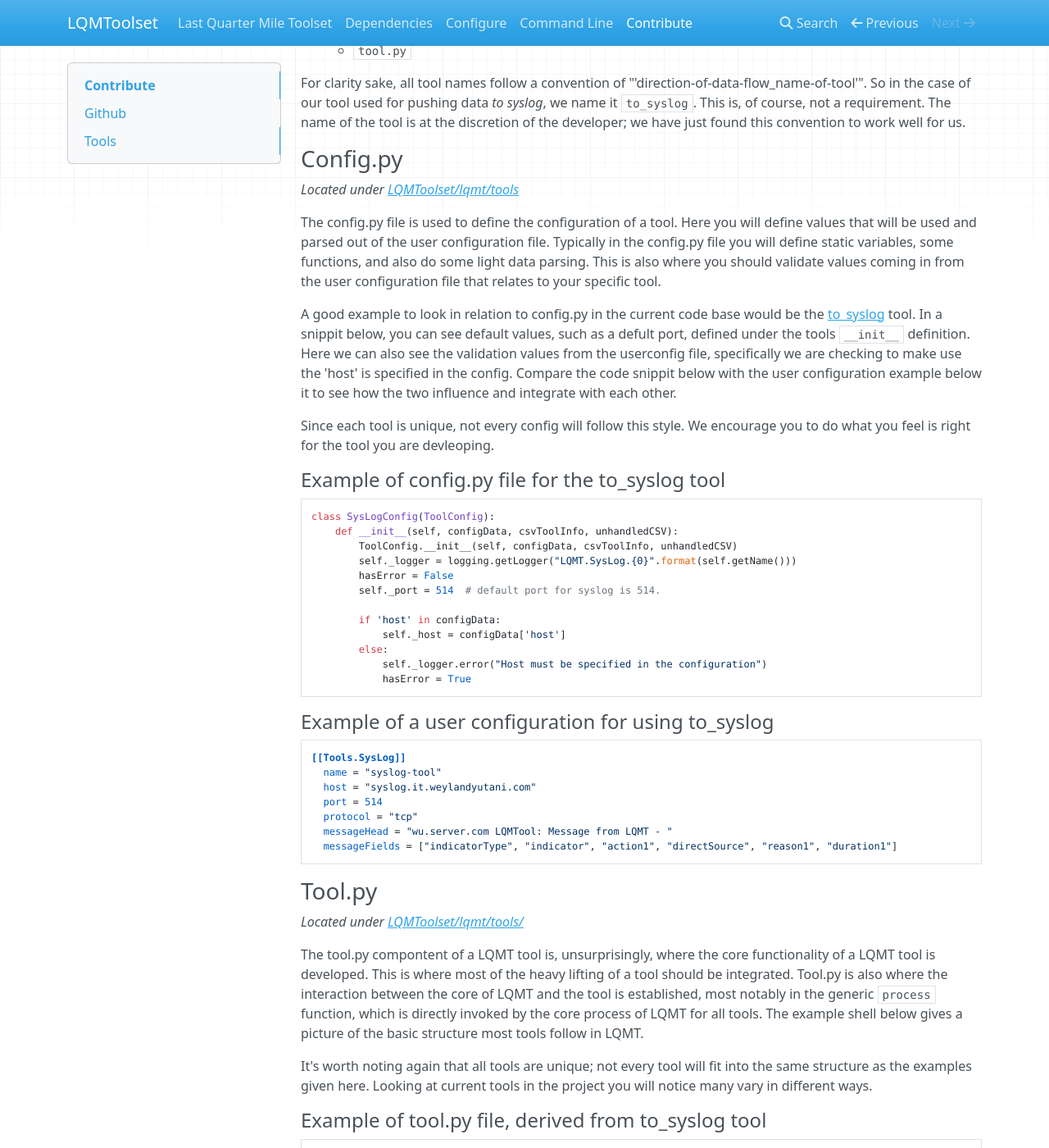
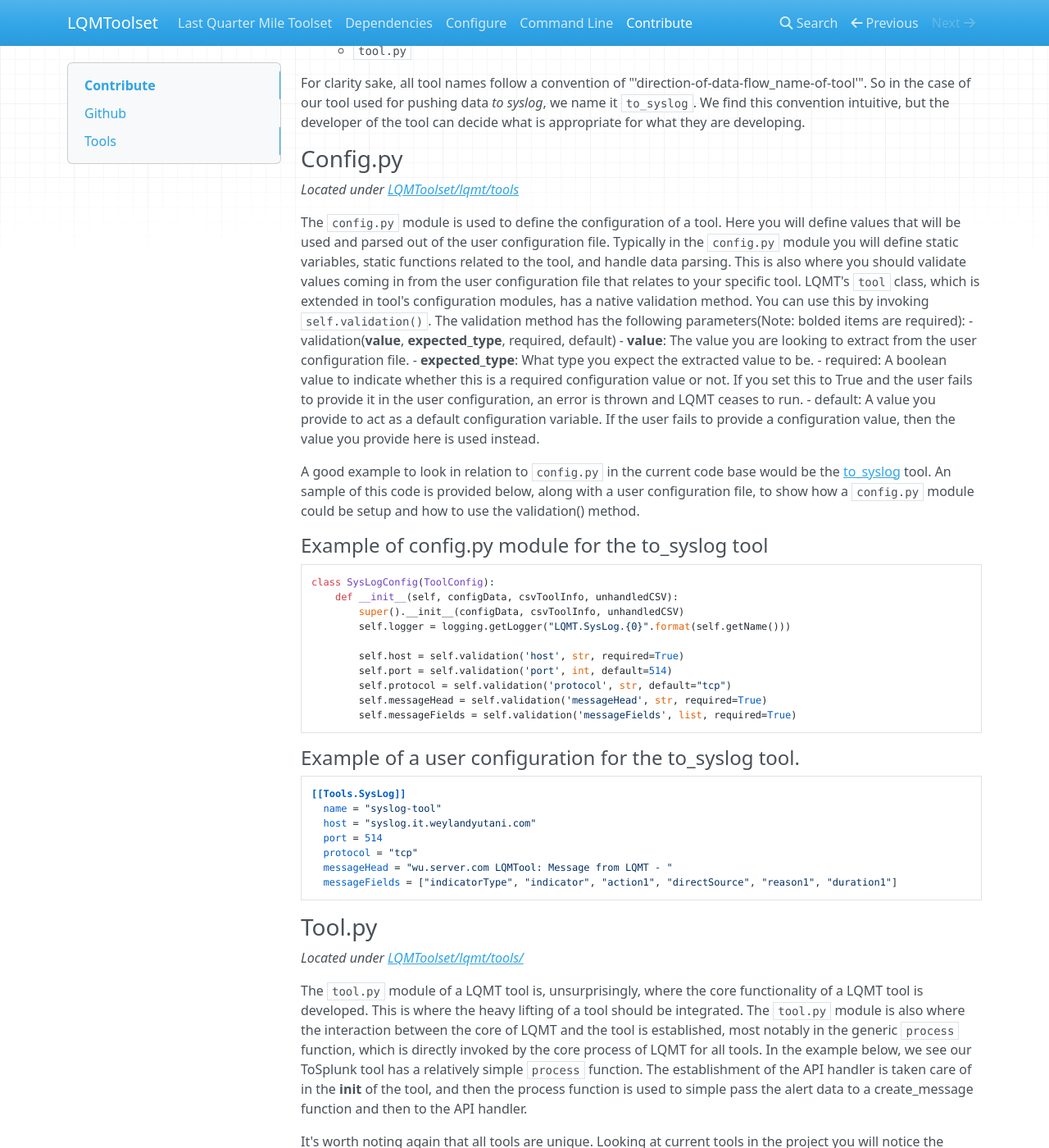
Before and after one commit to anl-cyberscience/LQMToolset, an MkDocs documentation site: the page built from docs/contribute.md, in a window 1280 px wide and 1400 px high, scrolled down 554 px. Shown: the whole window at 82% size. Built offline with MkDocs 1.6.1, drawn with Linux system fonts in a browser that asks for light colours; nearby versions of some CDN libraries; old or Windows-style settings are respelled for this version of MkDocs; some of the changed text lies outside the part shown.

Commit message:
Updated contribution documentation
- Updated the contribution documentation. Includes the use of the new
validation method and revisions to older sections of the documentation

`````diff
--- a/docs/contribute.md
+++ b/docs/contribute.md
@@ -1,5 +1,5 @@
 # Contribute
-The Last Quarter Mile Toolset is designed to make creating your own tools easy.
+The Last Quarter Mile Toolset uses a modular design that makes developing your own tools relatively easy.
 
 ## Github
 LQMT can be found on Github using the following link: <https://github.com/anl-cyberscience/LQMToolset>
@@ -7,40 +7,41 @@ LQMT can be found on Github using the following link: <https://github.com/anl-cy
 After [forking](https://guides.github.com/activities/forking/) the LQMToolset, you can start developing your own tools. Once you are ready, you can contribute by adding your tool to the project through a pull request.
 
 ## Tools
-It is expected that most contributions will be adding support of a specific kind of endpoint device, in the majority of cases this will involve the writing of a new tool. Tools, which are found under `LQMToolset/lqmt/tools`, are the modular pieces of LQMT that take the processed CTI data and deliver it to an endpoint device. Since the way endpoint devices receive data differs, tools can vary in design and complexity. For the most part though, all tools follow a basic structure that requires a `config.py` and `tool.py` file. A directory for a tool typically looks like this:
+It is expected that most contributions will be adding support of a specific kind of endpoint device, in the majority of cases this will involve the writing of a new tool. Tools, which are found under `LQMToolset/lqmt/tools`, are the modular pieces of LQMT that take the processed CTI data and deliver it to an endpoint device. Since the way endpoint devices receive data differs, tools can vary in design and complexity. For the most part though, all tools follow a basic structure that requires a `config.py` and `tool.py` module file. A directory for a tool typically looks like this:
 
 - `to_toolname`
     - `__init__.py`
     - `config.py`
     - `tool.py`
 
-For clarity sake, all tool names follow a convention of "'direction-of-data-flow_name-of-tool'". So in the case of our tool used for pushing data *to syslog*, we name it `to_syslog`. This is, of course, not a requirement. The name of the tool is at the discretion of the developer; we have just found this convention to work well for us.
+For clarity sake, all tool names follow a convention of "'direction-of-data-flow_name-of-tool'". So in the case of our tool used for pushing data *to syslog*, we name it `to_syslog`. We find this convention intuitive, but the developer of the tool can decide what is appropriate for what they are developing.
 
 ### Config.py
 *Located under [LQMToolset/lqmt/tools](https://github.com/anl-cyberscience/LQMToolset/blob/master/lqmt/tools/)*
 
-The config.py file is used to define the configuration of a tool. Here you will define values that will be used and parsed out of the user configuration file. Typically in the config.py file you will define static variables, some functions, and also do some light data parsing. This is also where you should validate values coming in from the user configuration file that relates to your specific tool.
+The `config.py` module is used to define the configuration of a tool. Here you will define values that will be used and parsed out of the user configuration file. Typically in the `config.py` module you will define static variables, static functions related to the tool, and handle data parsing. This is also where you should validate values coming in from the user configuration file that relates to your specific tool. LQMT's `tool` class, which is extended in tool's configuration modules, has a native validation method. You can use this by invoking `self.validation()`. The validation method has the following parameters(Note: bolded items are required):
+- validation(**value**, **expected_type**, required, default)
+    - **value**: The value you are looking to extract from the user configuration file.
+    - **expected_type**: What type you expect the extracted value to be.
+    - required: A boolean value to indicate whether this is a required configuration value or not. If you set this to True and the user fails to provide it in the user configuration, an error is thrown and LQMT ceases to run.
+    - default: A value you provide to act as a default configuration variable. If the user fails to provide a configuration value, then the value you provide here is used instead.
 
-A good example to look in relation to config.py in the current code base would be the [to_syslog](https://github.com/anl-cyberscience/LQMToolset/blob/master/lqmt/tools/to_syslog/config.py) tool. In a snippit below, you can see default values, such as a defult port, defined under the tools `__init__` definition. Here we can also see the validation values from the userconfig file, specifically we are checking to make use the 'host' is specified in the config. Compare the code snippit below with the user configuration example below it to see how the two influence and integrate with each other.
+A good example to look in relation to `config.py` in the current code base would be the [to_syslog](https://github.com/anl-cyberscience/LQMToolset/blob/master/lqmt/tools/to_syslog/config.py) tool. An sample of this code is provided below, along with a user configuration file, to show how a `config.py` module could be setup and how to use the validation() method.
 
-Since each tool is unique, not every config will follow this style. We encourage you to do what you feel is right for the tool you are devleoping.
-
-#### Example of config.py file for the to_syslog tool
+#### Example of config.py module for the to_syslog tool
 ```python
 class SysLogConfig(ToolConfig):
     def __init__(self, configData, csvToolInfo, unhandledCSV):
-        ToolConfig.__init__(self, configData, csvToolInfo, unhandledCSV)
-        self._logger = logging.getLogger("LQMT.SysLog.{0}".format(self.getName()))
-        hasError = False
-        self._port = 514  # default port for syslog is 514.
+        super().__init__(configData, csvToolInfo, unhandledCSV)
+        self.logger = logging.getLogger("LQMT.SysLog.{0}".format(self.getName()))
 
-        if 'host' in configData:
-            self._host = configData['host']
-        else:
-            self._logger.error("Host must be specified in the configuration")
-            hasError = True
+        self.host = self.validation('host', str, required=True)
+        self.port = self.validation('port', int, default=514)
+        self.protocol = self.validation('protocol', str, default="tcp")
+        self.messageHead = self.validation('messageHead', str, required=True)
+        self.messageFields = self.validation('messageFields', list, required=True)
 ```
-#### Example of a user configuration for using to_syslog
+#### Example of a user configuration for the to_syslog tool.
 ```toml
 [[Tools.SysLog]]
   name = "syslog-tool"
@@ -54,44 +55,54 @@ class SysLogConfig(ToolConfig):
 ### Tool.py
 *Located under [LQMToolset/lqmt/tools/](https://github.com/anl-cyberscience/LQMToolset/blob/master/lqmt/tools/)*
 
-The tool.py compontent of a LQMT tool is, unsurprisingly, where the core functionality of a LQMT tool is developed. This is where most of the heavy lifting of a tool should be integrated. Tool.py is also where the interaction between the core of LQMT and the tool is established, most notably in the generic `process` function, which is directly invoked by the core process of LQMT for all tools. The example shell below gives a picture of the basic structure most tools follow in LQMT.
+The `tool.py` module of a LQMT tool is, unsurprisingly, where the core functionality of a LQMT tool is developed. This is where the heavy lifting of a tool should be integrated. The `tool.py` module is also where the interaction between the core of LQMT and the tool is established, most notably in the generic `process` function, which is directly invoked by the core process of LQMT for all tools. In the example below, we see our ToSplunk tool has a relatively simple `process` function. The establishment of the API handler is taken care of in the __init__ of the tool, and then the process function is used to simple pass the alert data to a create_message function and then to the API handler.
 
-It's worth noting again that all tools are unique; not every tool will fit into the same structure as the examples given here. Looking at current tools in the project you will notice many vary in different ways.
+It's worth noting again that all tools are unique. Looking at current tools in the project you will notice the design of tools varies drastically.
 
-#### Example of tool.py file, derived from to_syslog tool
+#### Example of tool.py module, derived from to_splunk tool
 ```python
-class ToSysLog(Tool):
+class ToSplunk(Tool):
     def __init__(self, config):
-        Tool.__init__(self, config, [AlertAction.get('All')])
-        self._logger = logging.getLogger("LQMT.SysLog.{0}".format(self.getName()))
-        self._totalSent = 0
-        self._messageHead = config.getMessageHead()
-        self._messageFields = config.getMessageFields()
-```
-#### Example shell of a tool.py file
-```python
-class toolname(Tool):
-    def __init__(self, config):
-        Tool.__init__(self, config, [AlertAction.get('All')])
-        self._logger = logging.getLogger("LQMT.SysLog.{0}".format(self.getName()))
+        """
+        ToSplunk tool. Used to push data to Splunk using Splunk web API.
+
+        :param config: configuration file
+        """
+        super().__init__(config, [AlertAction.get('All')])
+        self._logger = logging.getLogger("LQMT.ToSplunk.{0}".format(self.getName()))
+        self._splunk_token = ""
+
+        if self._config.cert_check is False:
+            requests.packages.urllib3.disable_warnings(InsecureRequestWarning)
+
+        self.handler = ApiHandler(
+            self._config.host,
+            self._config.port,
+            self._config.username,
+            self._config.password,
+            cert_check=self._config.cert_check,
+            source=self._config.source,
+            sourcetype=self._config.sourcetype,
+            index=self._config.index
+        )
 
     def initialize(self):
         super().initialize()
 
-    def process(self, data):
-        pass
-
-    def commit(self):
-        pass
+    def process(self, alert):
+        """
+        Process function. Handles the processing of data for the tool.
+        """
+        self.handler.send_message(create_message(alert))
 
     def cleanup(self):
-        pass
+        self.handler.__exit__()
 ```
 
 ### Systemconfig.py
 *Located under [LQMToolset/lqmt/lqm/](https://github.com/anl-cyberscience/LQMToolset/blob/master/lqmt/lqm/)*
 
-Systemconfig.py is where main components of LQMT are defined and accessed by LQMT's processing core; all tools that can be used by LQMT are defined here for easy access. After you finish writing your tool you need to define it in the dictionary titled `self.system_config` which is located in the systemconfig.py file. Below is a code template that you can use; just replace all values surrounded by asterisks(*) to match values from your tool. The sample below the template shows that that template looks like with values from the to_syslog tool filled in.
+`systemconfig.py` is where main components of LQMT are defined and accessed by LQMT's processing core; all tools that can be used by LQMT are defined here for easy access. After you finish writing your tool you need to define it in the dictionary titled `self.system_config` which is located in the `systemconfig.py` file. Below is a code template that you can use; just replace all values surrounded by asterisks(*) to match values from your tool. The sample below the template shows that that template looks like with values from the to_syslog tool filled in.
 
 #### Template:
 ```python
@@ -99,7 +110,7 @@ Systemconfig.py is where main components of LQMT are defined and accessed by LQM
     'module': '*toolname*', 'config_class': '*name of class(defined in config.py)*', 'tool_class': '*name of class(defined in tool.py)*'
 },
 ```
-#### Sample from to_syslog:
+#### Sample configuration for to_syslog
 ````python
 'SysLog': {
     'module': 'to_syslog', 'config_class': 'SysLogConfig', 'tool_class': 'ToSysLog'
`````
